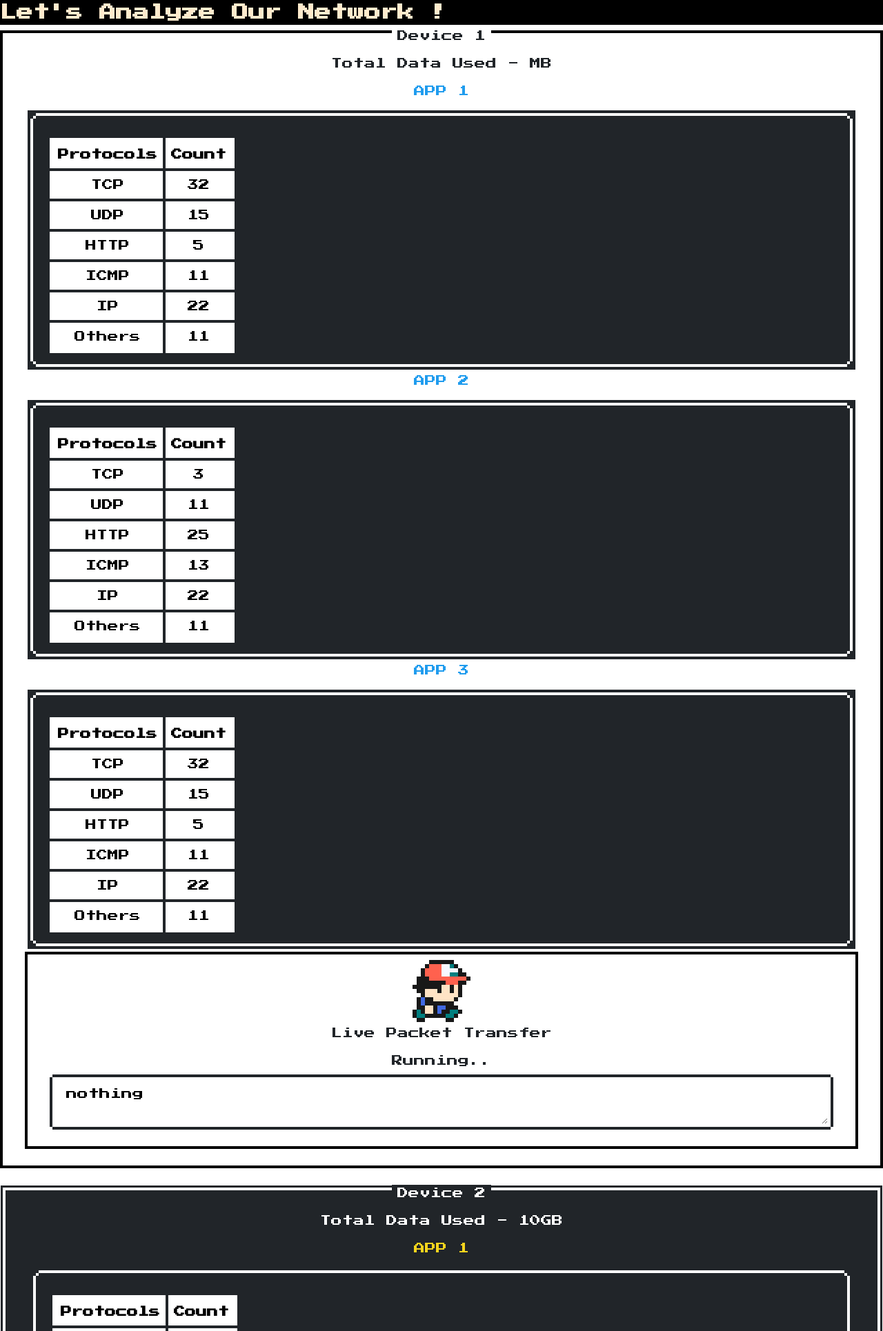
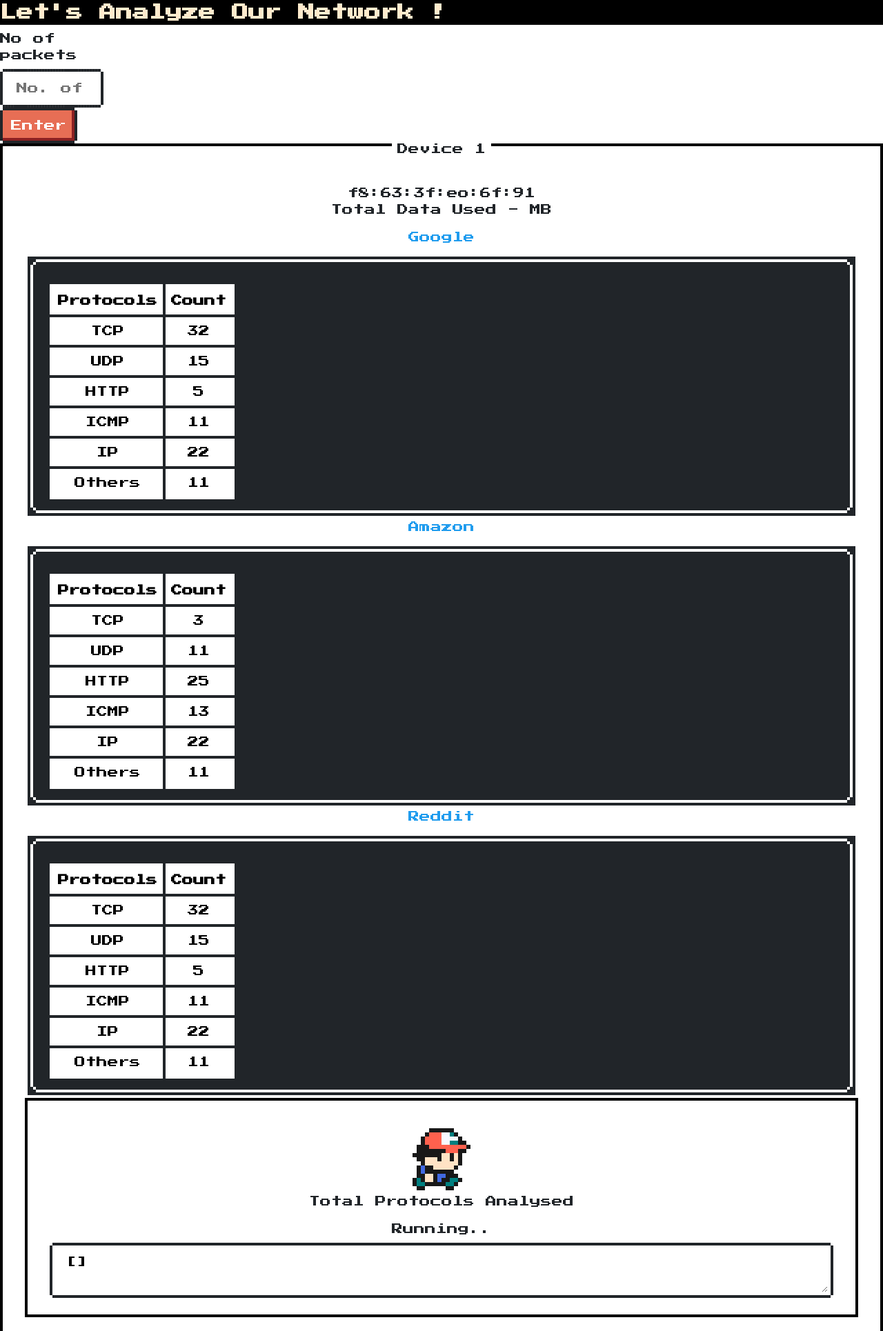
Before and after one commit to shubhambaid/sharkzcout, a Flask app: page / in a window 1280 px wide. Shown: the top 1930 px of the page at 69% size. Run offline with Flask 2, Linux system fonts and the light colour scheme.

Commit message:
first main commit

```diff
--- a/app.py
+++ b/app.py
@@ -1,10 +1,25 @@
 from flask import Flask, render_template
-
+from scapy.all import sniff
+dev1=[]
+jack=[]
 app = Flask(__name__)
-
+pkts = sniff(count = 20)
+i=0
+#j=0
+for i in range(0,19):
+    if  pkts[i][0].src=='MAC OF DEV 1' or pkts[i][0].dst=='MAC OF DEV 1':
+        dev1=pkts[i].summary()
+#for j in range(0,9999):            #For Device 2 and so on
+    #if  pkts[j][0].src=='' or pkts[j][0].dst=='':
+        #jack=pkts[j].summary
 @app.route('/')
 def index():
-    return render_template('index.html')
+    filter1 = {
+        'msisummary':dev1 ,
+        #'macsummary':jack ,
+    }
+
+    return render_template('index.html',filter1=filter1)
 
 if __name__ == '__main__':
     app.run(debug=True)
--- a/templates/index.html
+++ b/templates/index.html
@@ -7,6 +7,7 @@
     <meta http-equiv="X-UA-Compatible" content="ie=edge">
     <title>SharkScout</title>
     <link href="https://fonts.googleapis.com/css?family=Press+Start+2P" rel="stylesheet">
+    <link rel="stylesheet" href="https://cdnjs.cloudflare.com/ajax/libs/animate.css/3.7.2/animate.min.css">
     <link href="https://unpkg.com/nes.css/css/nes.css" rel="stylesheet" />
 </head>
 
@@ -21,10 +22,20 @@
         </div>
     </section>
 
+    <div class="nes-field" style="width: 150px" >
+      <form method="POST">
+      <label for="name_field">No of packets</label>
+      <input type="text" name="packs" id="name_field" class="nes-input" placeholder="No. of packets">
+      <button type="button" class="nes-btn is-error">Enter</button>
+      </form>
+    </div>
+
     <div class="nes-container with-title is-centered">
         <p class="title" style="font-size: 100%">Device 1</p>
+        <br>
+        <span>f8:63:3f:eo:6f:91</span>
         <p>Total Data Used -  MB</p>
-        <p><span class="nes-text is-primary">APP 1</span></p>
+        <p><span class="nes-text is-primary">Google </span></p>
             <div class="nes-container is-rounded is-dark">
                 <p><div class="nes-table-responsive">
                     <table class="nes-table is-bordered is-centered">
@@ -64,7 +75,7 @@
                     </table>
                   </div></p>
             </div>
-        <p><span class="nes-text is-primary">APP 2</span></p>
+        <p><span class="nes-text is-primary">Amazon</span></p>
         <div class="nes-container is-rounded is-dark">
             <p><div class="nes-table-responsive">
                 <table class="nes-table is-bordered is-centered">
@@ -104,7 +115,7 @@
                 </table>
               </div></p>
         </div>
-        <p><span class="nes-text is-primary">APP 3</span></p>
+        <p><span class="nes-text is-primary">Reddit</span></p>
         <div class="nes-container is-rounded is-dark">
             <p><div class="nes-table-responsive">
                 <table class="nes-table is-bordered is-centered">
@@ -145,12 +156,13 @@
               </div></p>
         </div>
         <div class="nes-container with-title is-centered">
-            <p class="title" "><section class="icon-list">
+          <div class="animated slideInLeft delay-2s">
+            <p class="title" ><section class="icon-list">
                 <!-- Copyright Nintendo -->
-                <i class="nes-ash"></i>
-              </section>Live Packet Transfer</p>
+                <i class="nes-ash"></i></div>
+              </section>Total Protocols Analysed</p>
               <label for="textarea_field">Running..</label>
-              <textarea id="textarea_field" class="nes-textarea">nothing</textarea>
+              <textarea id="textarea_field" class="nes-textarea">{{filter1.msisummary}}</textarea>
           </div>
       </div>
       <br>
@@ -163,7 +175,7 @@
     <div class="nes-container is-dark with-title is-centered">
         <p class="title" style="font-size: 100%">Device 2</p>
         <p>Total Data Used - 10GB</p>
-        <p><span class="nes-text is-warning">APP 1</span></p>
+        <p><span class="nes-text is-warning">Google </span></p>
         <div class="nes-container is-rounded is-dark">
             <p><div class="nes-table-responsive">
                 <table class="nes-table is-bordered is-centered">
@@ -203,7 +215,7 @@
                 </table>
               </div></p>
         </div>
-        <p><span class="nes-text is-warning">APP 2</span></p>
+        <p><span class="nes-text is-warning">Amazon</span></p>
         <div class="nes-container is-rounded is-dark">
             <p><div class="nes-table-responsive">
                 <table class="nes-table is-bordered is-centered">
@@ -243,7 +255,7 @@
                 </table>
               </div></p>
         </div>
-        <p><span class="nes-text is-warning">APP 3</span></p>
+        <p><span class="nes-text is-warning">Reddit</span></p>
         <div class="nes-container is-rounded is-dark">
             <p><div class="nes-table-responsive">
                 <table class="nes-table is-bordered is-centered">
@@ -284,11 +296,13 @@
               </div></p>
         </div>
         <div class="nes-container with-title is-centered">
+            <div class="animated slideInLeft delay-2s">
               <p class="title" ><section class="icon-list">
                   <!-- Copyright Nintendo -->
-                <i class="nes-ash"></i>
+                  <i class="nes-ash"></i></div>
                 </section>Live Packet Transfer</p>
-            <p>bla bla bla !!</p>
+                <label for="textarea_field">Running..</label>
+                <textarea id="textarea_field" class="nes-textarea">yo</textarea>
             </div>
       </div>
       <br>
@@ -300,7 +314,7 @@
       <div class="nes-container with-title is-centered">
         <p class="title" style="font-size: 100%">Device 3</p>
         <p>Total Data Used - 10GB</p>
-        <p><span class="nes-text is-primary">APP 1</span></p>
+        <p><span class="nes-text is-primary">Google </span></p>
        <div class="nes-container is-rounded is-dark">
                 <p><div class="nes-table-responsive">
                     <table class="nes-table is-bordered is-centered">
@@ -340,7 +354,7 @@
                     </table>
                   </div></p>
             </div>
-        <p><span class="nes-text is-primary">APP 2</span></p>
+        <p><span class="nes-text is-primary">Amazon</span></p>
         <div class="nes-container is-rounded is-dark">
             <p><div class="nes-table-responsive">
                 <table class="nes-table is-bordered is-centered">
@@ -380,7 +394,7 @@
                 </table>
               </div></p>
         </div>
-        <p><span class="nes-text is-primary">APP 3</span></p>
+        <p><span class="nes-text is-primary">Reddit</span></p>
         <div class="nes-container is-rounded is-dark">
             <p><div class="nes-table-responsive">
                 <table class="nes-table is-bordered is-centered">
@@ -421,11 +435,13 @@
               </div></p>
         </div>
         <div class="nes-container with-title is-centered">
-            <p class="title" "><section class="icon-list">
+            <div class="animated slideInLeft delay-2s">
+              <p class="title" ><section class="icon-list">
                   <!-- Copyright Nintendo -->
-                <i class="nes-ash"></i>
+                  <i class="nes-ash"></i></div>
                 </section>Live Packet Transfer</p>
-            <p>bla bla bla !!</p>
+                <label for="textarea_field">Running..</label>
+                <textarea id="textarea_field" class="nes-textarea">nothing</textarea>
             </div>
       </div>
       <br>
```
Also changed, not shown: filter.py (added, +17 -0 lines), 2 other files. Lines whose indentation alone changed are shown as unchanged.
